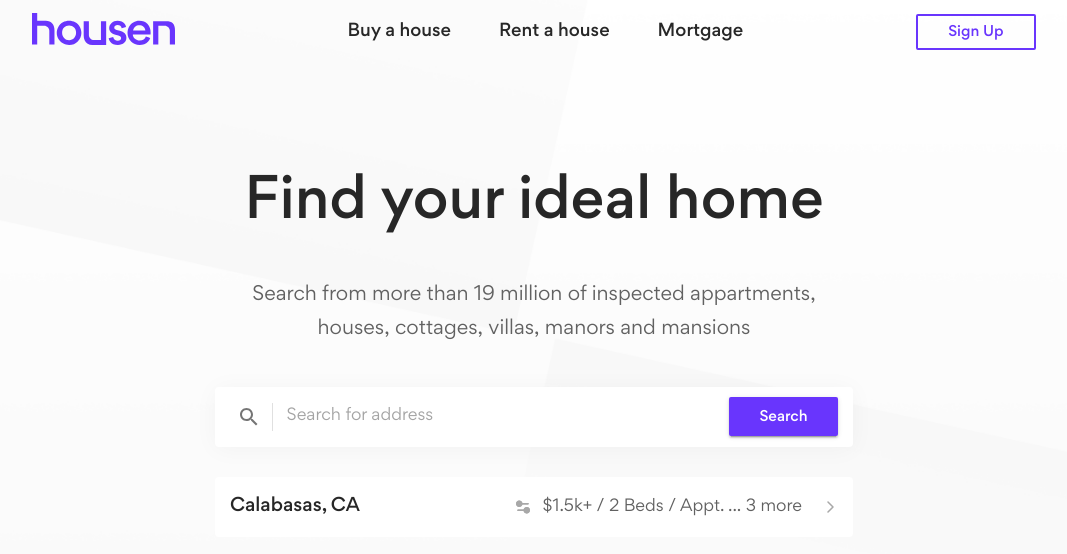
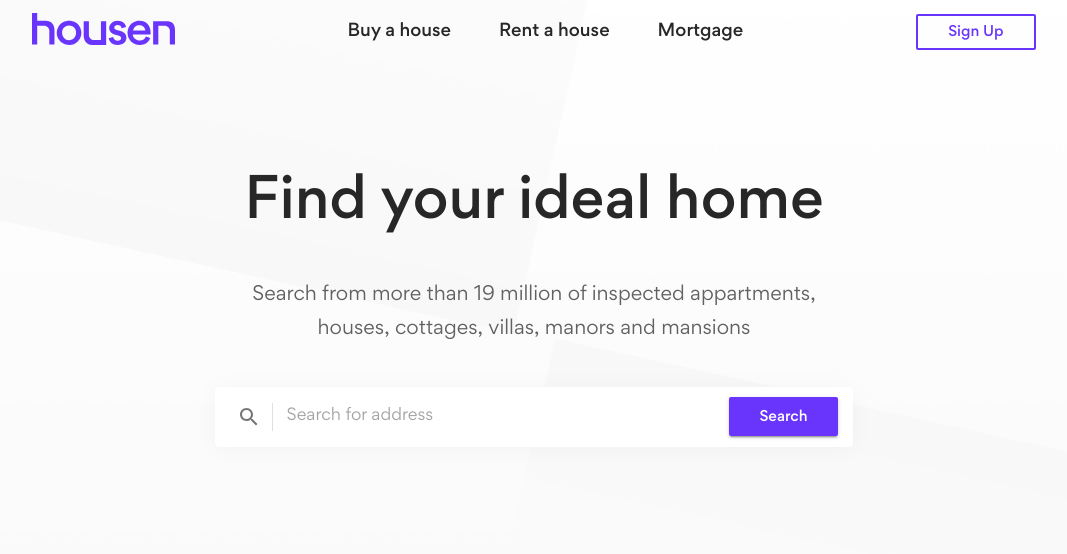
Before and after one commit to saimonazad/Real-Estate-Landing-Page-Demo, a Next.js app: page / in a window 1280 px wide. Shown: the top 554 px of the page, without its empty margins (106-1173 px from the left). Built offline with nearby package versions, Linux system fonts and the light colour scheme.

Commit message:
Edge case covered - no data - server error response

```diff
--- a/src/components/Home/index.js
+++ b/src/components/Home/index.js
@@ -3,6 +3,9 @@ import Typography from "@material-ui/core/Typography";
 import Box from "@material-ui/core/Box";
 import makeStyles from "@material-ui/core/styles/makeStyles";
 import Container from "@material-ui/core/Container";
+import CircularProgress from "@material-ui/core/CircularProgress";
+import Alert from "@material-ui/lab/Alert";
+
 //import component
 import Search from "../Search";
 import SearchResult from "../SearchResult";
@@ -52,7 +55,7 @@ const HomePage = () => {
   //search term state
   const [searchTerm, setSearchTerm] = useState("");
   const [debouncedSerachTerm, setdebouncedSerachTerm] = useState(searchTerm);
-  const [results, setresults] = useState();
+  const [results, setresults] = useState({});
   const [loading, setloading] = useState(false);
   const [error, seterror] = useState(null);
   useEffect(() => {
@@ -75,8 +78,8 @@ const HomePage = () => {
           },
         })
         .then((res) => {
+          setresults(res.data);
           setloading(false);
-          setresults(res.data);
         })
         .catch((error) => {
           setloading(false);
@@ -102,7 +105,20 @@ const HomePage = () => {
         </Box>
         <Search searchTerm={searchTerm} setSearchTerm={setSearchTerm} />
         <Box className={classes.result__box}>
-          <SearchResult loading={loading} results={results} error={error} />
+          {loading ? (
+            <Box>
+              <CircularProgress color="primary" />
+            </Box>
+          ) : searchTerm != "" && results.result?.length == 0 ? (
+            <Alert severity="info">No city found!</Alert>
+          ) : results.error?.code != null ? (
+            <Alert severity="error">
+              {results.error.code} - {results.error.message}
+            </Alert>
+          ) : (
+            searchTerm != "" &&
+            results?.result?.map((city) => <SearchResult city={city} />)
+          )}
         </Box>
       </Container>
     </>
--- a/src/components/SearchResult/index.js
+++ b/src/components/SearchResult/index.js
@@ -1,4 +1,4 @@
-import React from "react";
+import React, { useState, useEffect } from "react";
 
 import {
   Box,
@@ -10,7 +10,6 @@ import {
   AccordionSummary,
   AccordionDetails,
 } from "@material-ui/core";
-import CircularProgress from "@material-ui/core/CircularProgress";
 import Alert from "@material-ui/lab/Alert";
 
 import ExpandMoreIcon from "@material-ui/icons/ExpandMore";
@@ -68,38 +67,17 @@ const useStyles = makeStyles((theme) => ({
 }));
 
 //functional component
-const SearchResult = ({ loading, results, error }) => {
+const SearchResult = ({ city }) => {
   const classes = useStyles();
-  if (loading) {
-    return (
-      <Box className={classes.loading__container}>
-        <CircularProgress color="primary" />
-      </Box>
-    );
-  }
-  if (error) {
-    return (
-      <Box>
-        <Alert severity="error">{error.message}</Alert>
-      </Box>
-    );
-  }
-  if (results && results.error.code != null) {
-    return (
-      <Box className={classes.error__container}>
-        <Alert severity="error">
-          {results.error.code} — {results.error.message}!
-        </Alert>
-      </Box>
-    );
-  }
+
   return (
     <>
+      <Box>
         <Box>
           <Hidden smDown>
             <Box className={classes.root}>
               <Typography className={classes.city__name} component="h3">
-              Calabasas, CA
+                {city?.city_name}, {city?.short_code}
               </Typography>
               <Box className={classes.details__box}>
                 <img
@@ -107,7 +85,8 @@ const SearchResult = ({ loading, results, error }) => {
                   src="/assets/FilterIcon.svg"
                 />
                 <Typography component="h3">
-                $1.5k+ / 2 Beds / Appt. ... 3 more
+                  ${city?.rate} / {city?.apartment_bed} Bed / Appt. ...
+                  {city?.find_more} more
                 </Typography>
                 <img
                   className={classes.arrow__icon}
@@ -145,6 +124,7 @@ const SearchResult = ({ loading, results, error }) => {
             </AccordionDetails>
           </Accordion>
         </Hidden>
+      </Box>
     </>
   );
 };
```
Lines whose indentation alone changed are shown as unchanged.
